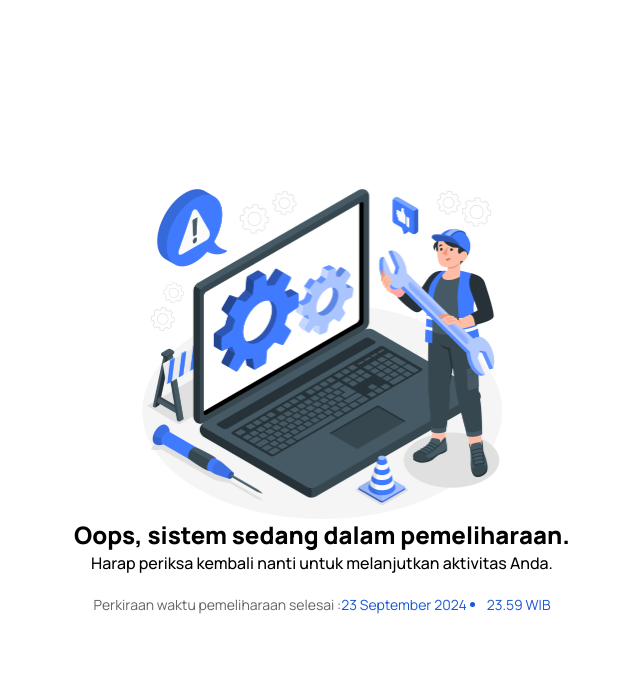
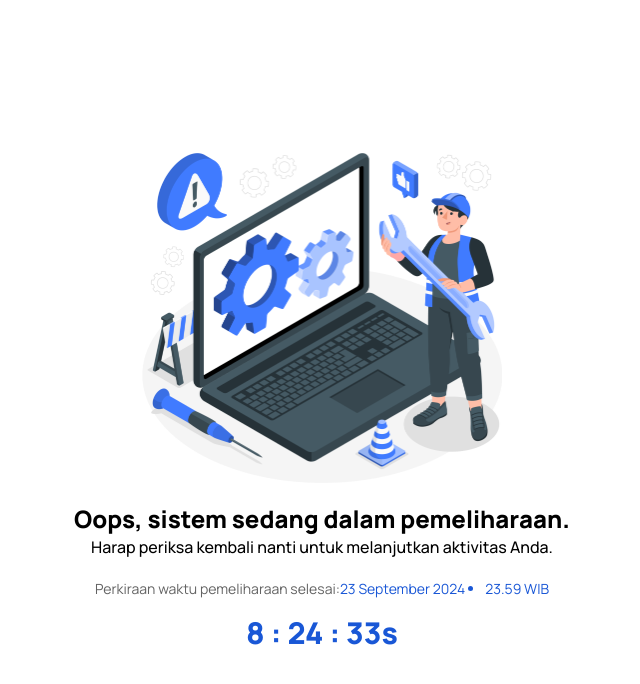
Before and after one commit to biillskiii/ppamkespro, a Next.js app: page / in a window 1280 px wide. Shown: the top 684 px of the page, without its empty margins (318-958 px from the left). Built offline with nearby package versions, Linux system fonts and the light colour scheme.

Commit message:
add countdown - maintance page

```diff
--- a/src/app/page.jsx
+++ b/src/app/page.jsx
@@ -1,27 +1,61 @@
-import React from "react";
-// import Login from "@/modules/login";
+"use client";
+import React, { useState, useEffect } from "react";
 import Image from "next/image";
 import Maintenance from "../../public/assets/maintance.png";
+
 const Page = () => {
+  const [timeLeft, setTimeLeft] = useState("");
+
+  useEffect(() => {
+    const targetDate = new Date("2024-09-23T16:59:00Z"); // 23:59 WIB is 16:59 UTC
+
+    const updateCountdown = () => {
+      const now = new Date();
+      const difference = targetDate.getTime() - now.getTime();
+
+      if (difference > 0) {
+        const hours = Math.floor((difference / (1000 * 60 * 60)) % 24);
+        const minutes = Math.floor((difference / 1000 / 60) % 60);
+        const seconds = Math.floor((difference / 1000) % 60);
+
+        setTimeLeft(`${hours} : ${minutes} : ${seconds}s`);
+      } else {
+        setTimeLeft("Maintenance completed");
+      }
+    };
+
+    const timer = setInterval(updateCountdown, 1000);
+
+    return () => clearInterval(timer);
+  }, []);
+
   return (
     <div className="w-full min-h-screen flex flex-col justify-center items-center">
       <Image src={Maintenance} alt="Maintenance" width={360} />
-      <h1 className="font-extrabold text-2xl">
+      <h1 className="font-extrabold text-2xl mt-5">
         Oops, sistem sedang dalam pemeliharaan.
       </h1>
       <p className="font-medium text-base">
         Harap periksa kembali nanti untuk melanjutkan aktivitas Anda.
       </p>
       <p className="text-sm mt-5 flex items-center text-[#636363]">
-        Perkiraan waktu pemeliharaan selesai :{" "}
+        Perkiraan waktu pemeliharaan selesai:{" "}
         <span className="text-accent flex items-center gap-x-5">
           23 September 2024 <span className="list-item">23.59 WIB</span>
         </span>
       </p>
+      <p className="font-extrabold text-accent text-3xl mt-4">{timeLeft}</p>
     </div>
-    // To use the login component, uncomment the next line
-    // return <Login />;
   );
 };
 
 export default Page;
+
+// import React from 'react'
+// import Login from "@/modules/login";
+
+// const page = () => {
+//   return <Login/>
+// }
+
+// export default page
```
